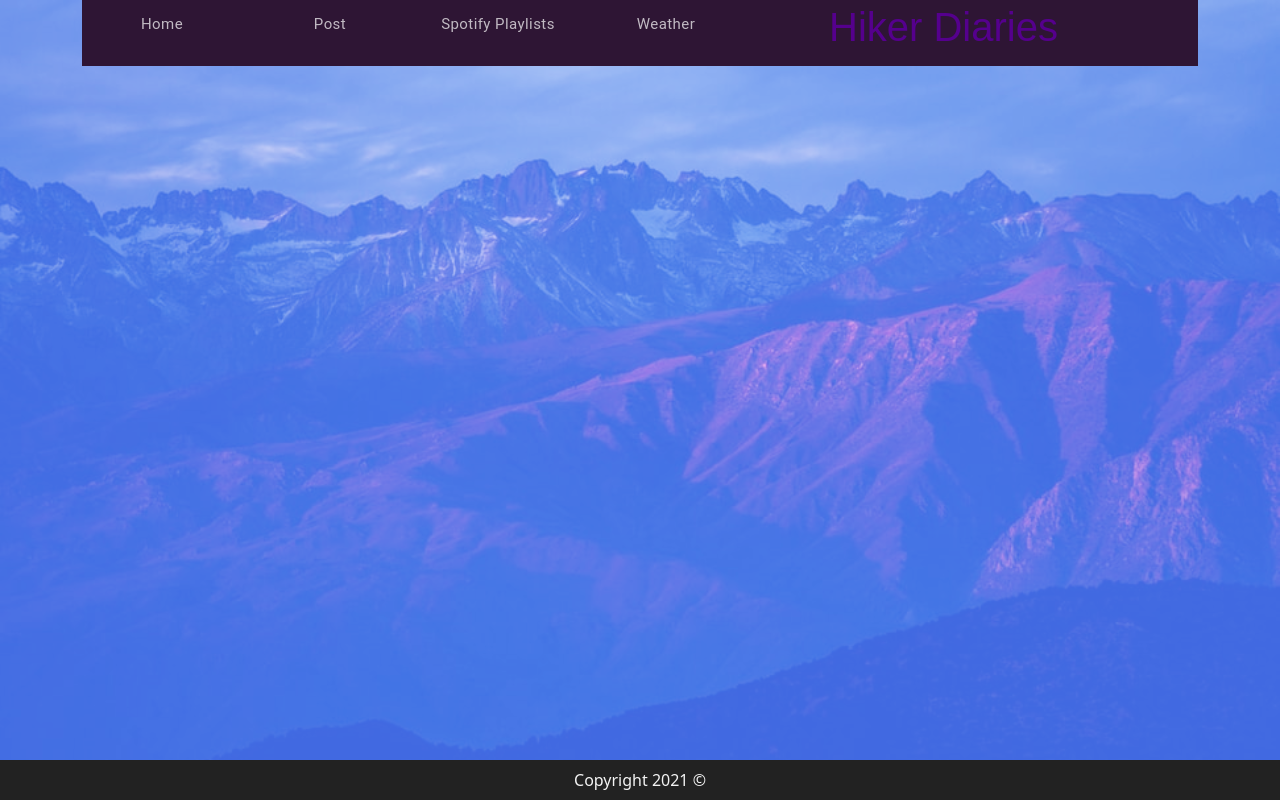
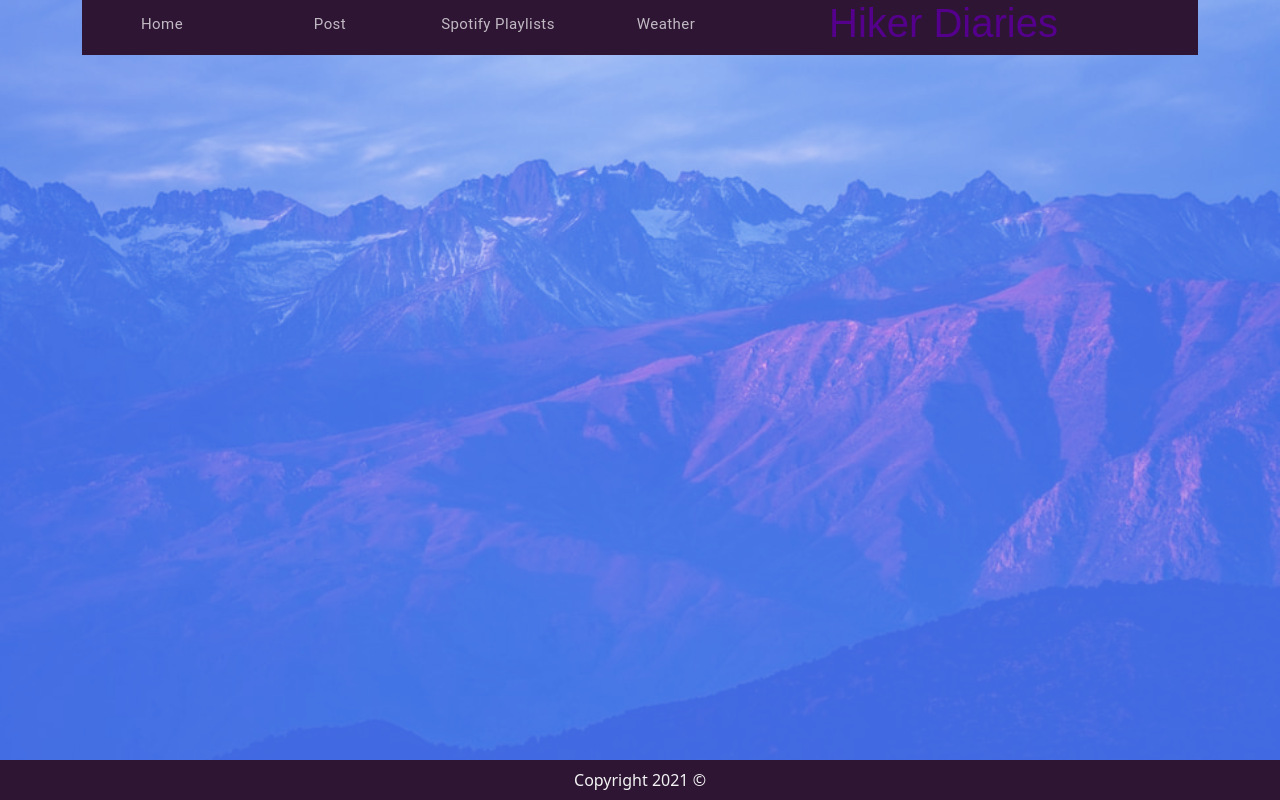
Before and after one commit to bcermak/HikerDiariesv1, a React (Create React App) app: page / in a window 1280 px wide. Built offline with nearby package versions, Linux system fonts and the light colour scheme; a web font is replaced by a local one.

Commit message:
added color to footer to match new nav

```diff
--- a/src/components/Footer/index.css
+++ b/src/components/Footer/index.css
@@ -1,4 +1,3 @@
 footer p{
     font-size: 100px;
-
   }
--- a/src/components/Footer/index.js
+++ b/src/components/Footer/index.js
@@ -8,7 +8,7 @@ class Footer extends React.Component {
                 left: "0",
                 bottom: '0',
                 width: '100%',
-                backgroundColor: '#222',
+                backgroundColor: '#2e1534',
                 color: '#f3f3f3',
                 textAlign: 'center',
                 height: '40px'
--- a/src/index.css
+++ b/src/index.css
@@ -17,10 +17,10 @@ nav p {
   font-family: 'Montserrat Subrayada', sans-serif;
   color: rgb(85, 0, 141);
   font-size: 40px;
-  line-height: 45px;
+  line-height: 32px;
   float: left;
   padding-left: 75px;
-  margin-top: 5px;
+  margin-top: 7px;
 }
 
 .lostBud{
```
